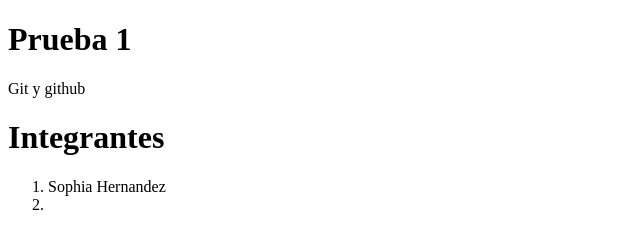
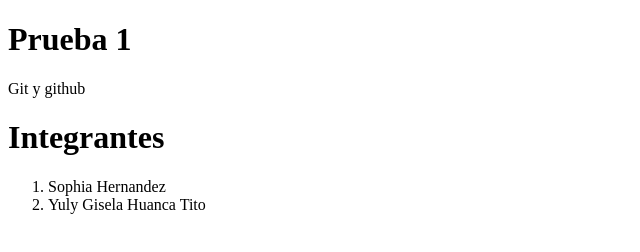
Before and after one commit to yume-eien/Proyecto_DEW_G4, a plain HTML site: page index.html in a window 1280 px wide. Shown: the whole page, without its empty margins (0-640 px from the left). Drawn offline with Linux system fonts and the light colour scheme.

Commit message:
1erCambio

```diff
--- a/index.html
+++ b/index.html
@@ -11,7 +11,7 @@
     <h1>Integrantes</h1>
     <ol>
         <li>Sophia Hernandez</li>
-        <li></li>
+        <li>Yuly Gisela Huanca Tito</li>
     </ol>
 </body>
 </html>
```
